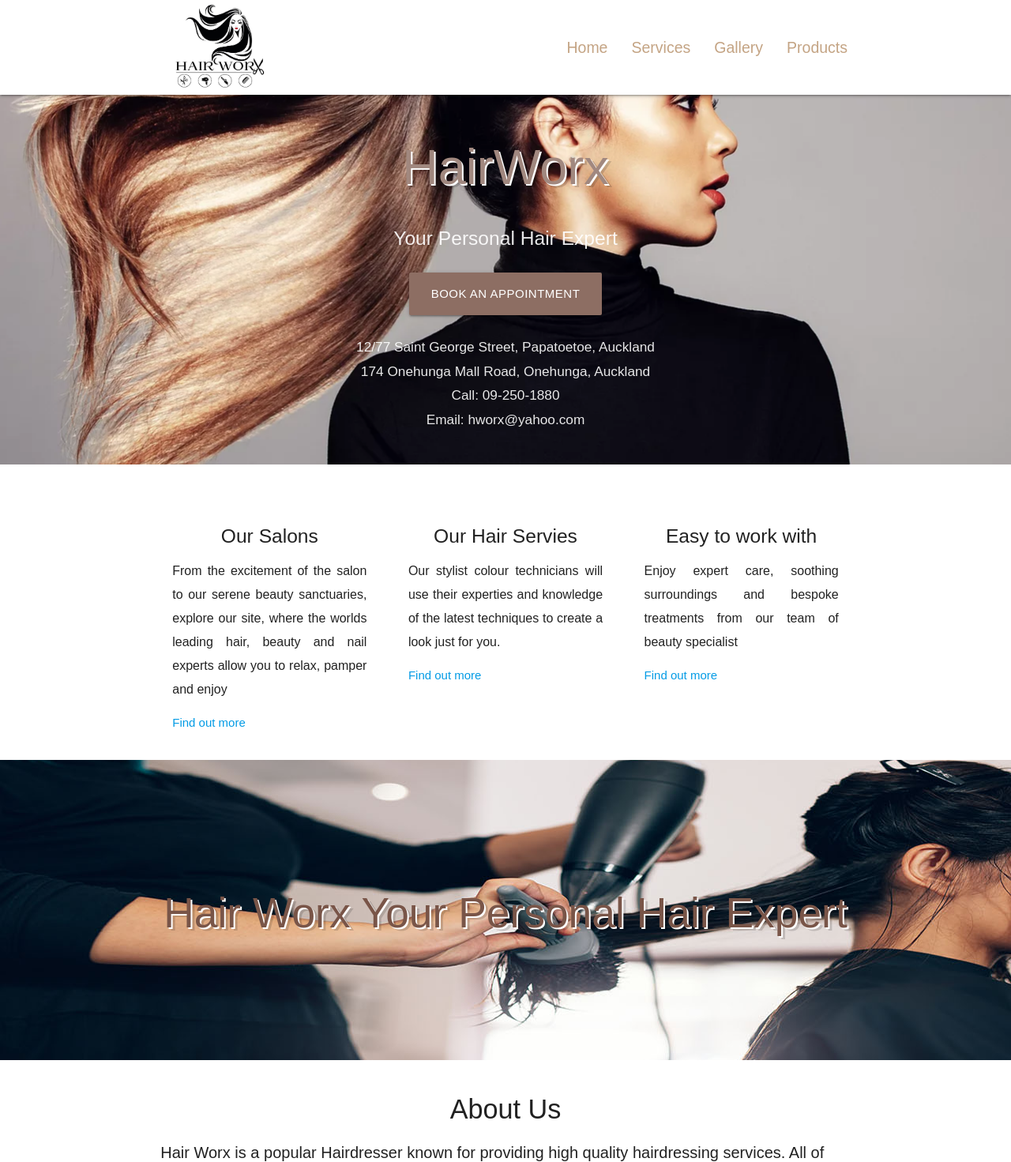
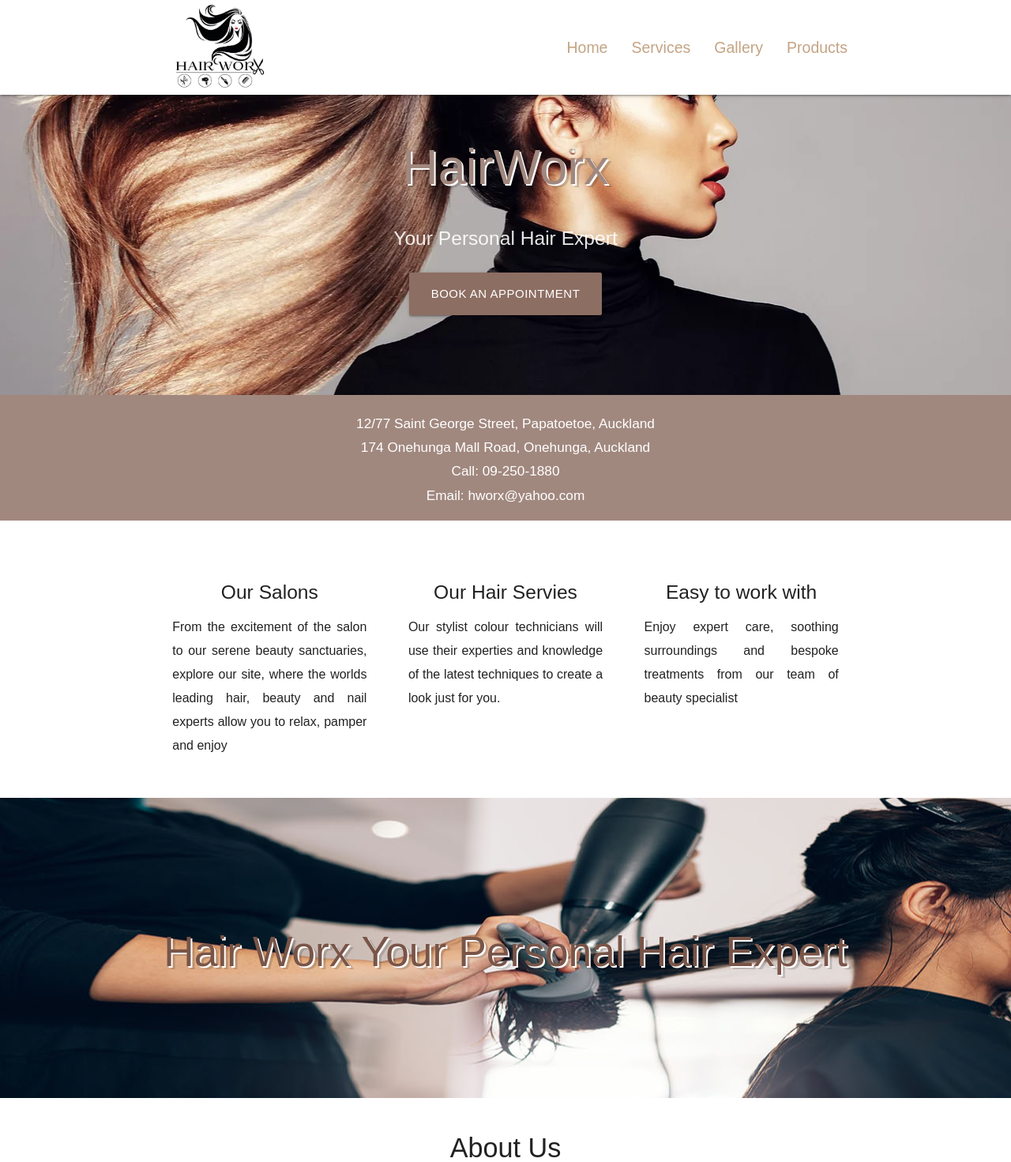
Before and after one commit to christopherece/hairworx_project, a Django app: page / in a window 1280 px wide. Shown: the top 1471 px of the page at 79% size. Run offline with Django 4.2, Linux system fonts and the light colour scheme; parts of the project's set-up code (start-up, migrations or seed data) failed here and were passed over.

Commit message:
Email Notification7

```diff
--- a/templates/pages/index.html
+++ b/templates/pages/index.html
@@ -17,13 +17,6 @@
           <a target="_blank" href="{% url 'create-booking' %}" class="btn modal-trigger btn-large waves-effect waves-light brown lighten-1">
             Book an Appointment
           </a>
-          <div class="row center" style="padding: 20px 0 0 0;">
-            <h6>12/77 Saint George Street, Papatoetoe, Auckland</h6>
-            <h6>174 Onehunga Mall Road, Onehunga, Auckland</h6>
-            <h6>Call: 09-250-1880</h6>
-            <h6>Email: hworx@yahoo.com</h6>
-          </div>
-
 
           <!-- <button data-target="modal1"  id="download-button" class="btn modal-trigger btn-large waves-effect waves-light brown lighten-1">Book an Appointment</button> -->
         </div>
@@ -34,9 +27,18 @@
     <div class="parallax"><img src="{% static 'img/bg.jpg' %}" alt="Unsplashed background img 1"></div>
   </div>
 
+  <div class="section brown lighten-2">
+    <div class="row center white-text" style="margin: 0 0; ">
+      <h6>12/77 Saint George Street, Papatoetoe, Auckland</h6>
+      <h6>174 Onehunga Mall Road, Onehunga, Auckland</h6>
+      <h6>Call: 09-250-1880</h6>
+      <h6>Email: hworx@yahoo.com</h6>
+    </div>
+  </div>
+
+  <div class="container">
 
 
-  <div class="container">
     <div class="section">
 
       <!--   Icon Section   -->
@@ -57,7 +59,7 @@
               beauty sanctuaries, explore our site, where the worlds leading hair, beauty and nail experts
               allow you to relax, pamper and enjoy
             </p>
-            <a href="#">Find out more</a>
+            <!-- <a href="#">Find out more</a> -->
           </div>
         </div>
 
@@ -70,7 +72,7 @@
               Our stylist colour technicians will use their experties and knowledge
               of the latest techniques to create a look just for you.
             </p>
-            <a href="#">Find out more</a>
+            <!-- <a href="#">Find out more</a> -->
 
           </div>
         </div>
@@ -84,7 +86,7 @@
               Enjoy expert care, soothing surroundings and bespoke treatments
               from our team of beauty specialist
             </p>
-            <a href="#">Find out more</a>
+            <!-- <a href="#">Find out more</a> -->
 
           </div>
         </div>
@@ -204,8 +206,10 @@
             <li class="collection-header">
               <h4 class="brown-text lighten-1">Location</h4>
             </li>
-            <li class="collection-item">12/77 Saint George Street, Papatoetoe, Auckland 2025, New Zealand
+            <li class="collection-item">12/77 Saint George Street, Papatoetoe, Auckland 2025, New Zealand</li>
+            <li class="collection-item">174 Onehunga Mall Road, Onehunga, Auckland
             </li>
+
           </ul>
         </div>
         <div class="col s12 m6">
```
